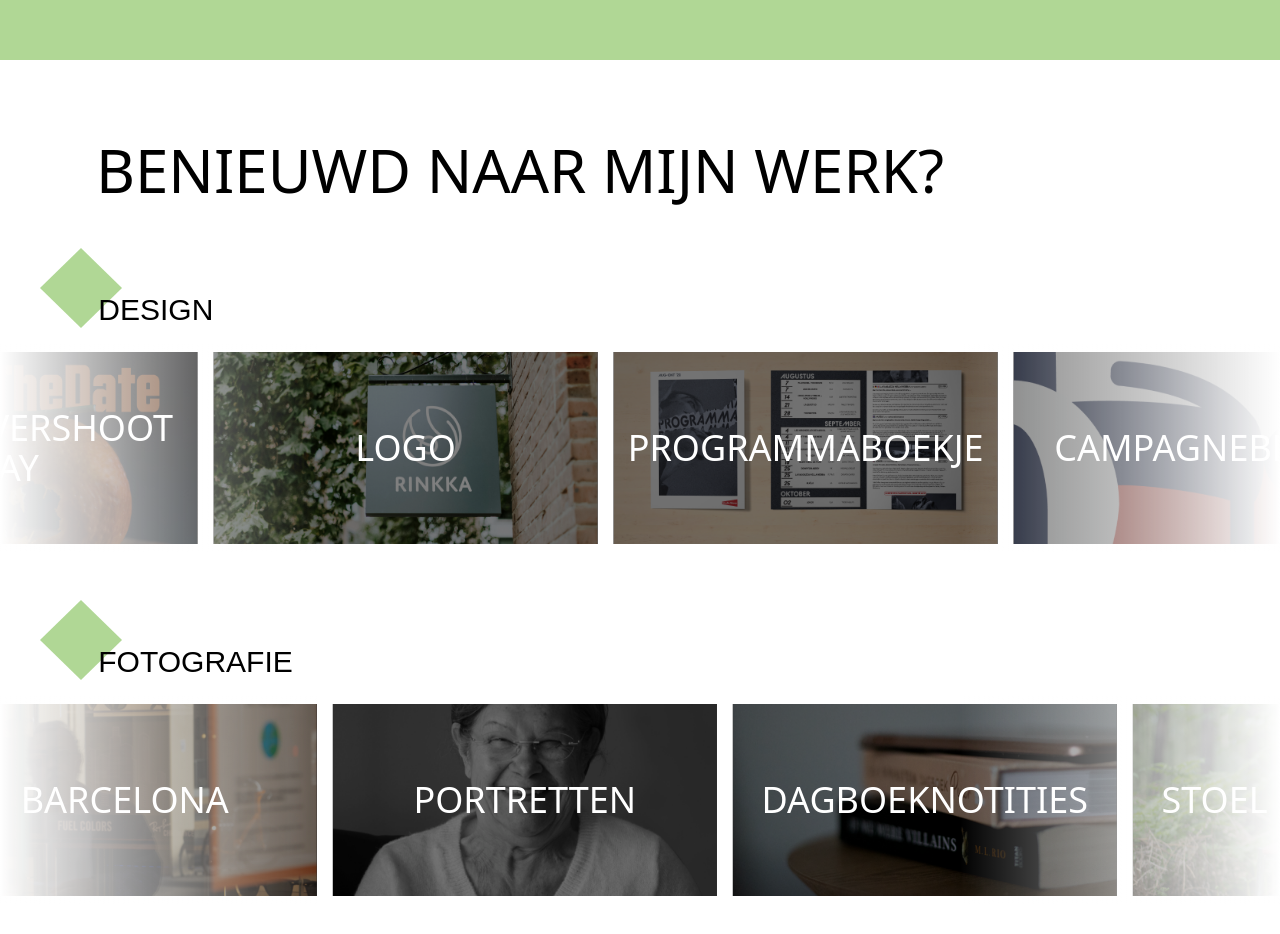
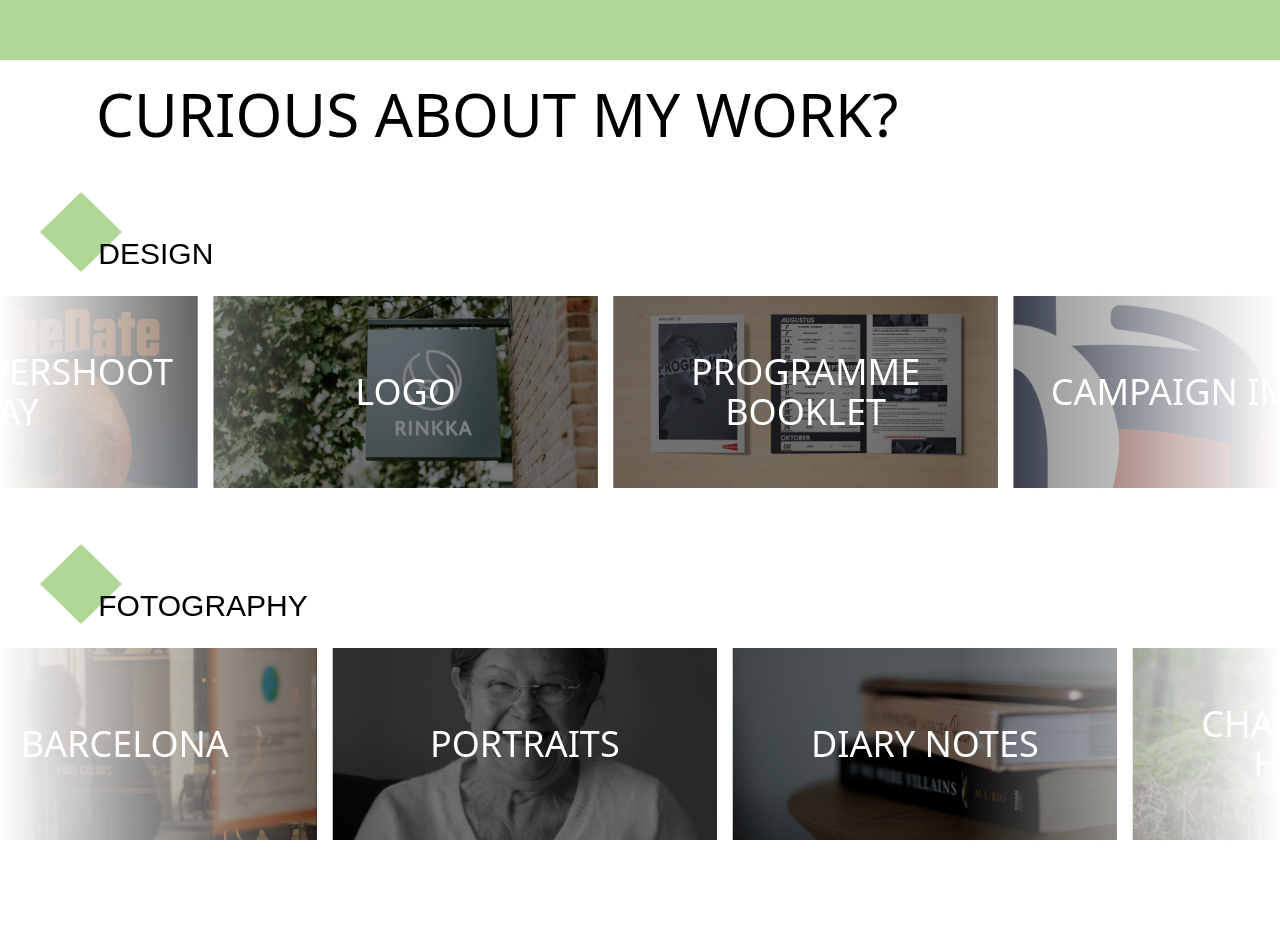
Before and after one commit to Vandammecasper/portfolio-lien, a React (Vite) app in the folder portfolioLien/: page / in a window 1280 px wide. Shown: the part 1540-2474 px from the top of the page. After the commit the page ends 2452 px from the top, so only its background shows below. Built offline with nearby package versions, Linux system fonts and the light colour scheme.

Commit message:
translation to english

```diff
--- a/portfolioLien/src/components/basics/Header/Header.tsx
+++ b/portfolioLien/src/components/basics/Header/Header.tsx
@@ -47,7 +47,7 @@ const Header = ({children}: PropsInterface) => {
             <button onClick={() => navigate('/design')}>DESIGN</button>
           </DockIcon>
           <DockIcon>
-            <button className="ml-9" onClick={() => navigate('/fotografie')}>FOTOGRAFIE</button>
+            <button className="ml-9" onClick={() => navigate('/fotografie')}>FOTOGRAPHY</button>
           </DockIcon>
         </Dock>
       </div>
@@ -61,7 +61,7 @@ const Header = ({children}: PropsInterface) => {
         <img onClick={toggleMenu} src="/close.svg" alt="" className="absolute top-8 right-8 h-12"/>
         <button onClick={() => {navigate('/'); toggleMenu()}} className={`text-4xl font-ivyMode font-bold text-white ${menuOpen ? 'opacity-100 -translate-y-8' : 'opacity-0 translate-y-0'} transition duration-200 ease-in-out delay-300`}>HOME</button>
         <button onClick={() => {navigate('/design'); toggleMenu()}} className={`text-4xl font-ivyMode font-bold text-white ${menuOpen ? 'opacity-100 -translate-y-8' : 'opacity-0 translate-y-0'} transition duration-200 ease-in-out delay-500`}>DESIGN</button>
-        <button onClick={() => {navigate('/fotografie'); toggleMenu()}} className={`text-4xl font-ivyMode font-bold text-white ${menuOpen ? 'opacity-100 -translate-y-8' : 'opacity-0 translate-y-0'} transition duration-200 ease-in-out delay-700`}>FOTOGRAFIE</button>
+        <button onClick={() => {navigate('/fotografie'); toggleMenu()}} className={`text-4xl font-ivyMode font-bold text-white ${menuOpen ? 'opacity-100 -translate-y-8' : 'opacity-0 translate-y-0'} transition duration-200 ease-in-out delay-700`}>FOTOGRAPHY</button>
         <div className={`flex gap-8 items-center ${menuOpen ? 'opacity-100 -translate-y-8' : 'opacity-0 translate-y-0'} transition duration-200 ease-in-out delay-1000`}>
           <a href="https://www.linkedin.com/in/lien-van-den-abbeele/">
             <img src="/linkedin.png" alt="" className="h-6"/>
--- a/portfolioLien/src/components/pages/Home/Home.tsx
+++ b/portfolioLien/src/components/pages/Home/Home.tsx
@@ -14,23 +14,23 @@ const Home = () => {
     <Header>
       <div className="w-screen h-screen -mt-16 grid justify-items-center text-left">
         <div className="leading-tight place-self-center w-4/5 sm:w-2/3 ml-6 sm:ml-28 lg:ml-64">
-          <h1 className="text-primary text-start text-8xl md:text-9xl lg:text-10xl xl:text-11xl 2xl:text-12xl font-ivyMode font-bold -ml-2 sm:-ml-3">Hallo,</h1>
-          <TypingAnimation className="text-xl sm:text-2xl md:text-3xl lg:text-4xl xl:text-5xl 2xl:text-6xl font-ivyMode font-thin text-start mt-4" text="IK BEN LIEN VAN DEN ABBEELE"/>
+          <h1 className="text-primary text-start text-8xl md:text-9xl lg:text-10xl xl:text-11xl 2xl:text-12xl font-ivyMode font-bold -ml-2 sm:-ml-3">Hello,</h1>
+          <TypingAnimation className="text-xl sm:text-2xl md:text-3xl lg:text-4xl xl:text-5xl 2xl:text-6xl font-ivyMode font-thin text-start mt-4" text="I AM LIEN VAN DEN ABBEELE"/>
         </div>
         {/* <img src="/double_arrow.svg" alt="" className="absolute bottom-4 animate-bounce place-self-center" /> */}
       </div>
       <img src="/portfolio_icon_green.svg" alt="" className="absolute h-64 sm:h-80 lg:h-96 -ml-24 sm:-ml-32 -mt-28 sm:-mt-44 lg:-mt-52 -z-10" />
       <div className="w-screen bg-primary mt-24 overflow-hidden md:flex md:p-40 px-8 md:pr-12 lg:pr-20 xl:pr-56 py-8 2xl:py-48">
-        <h1 className="text-white text-7xl sm:text-8xl md:text-9xl lg:text-9xl font-ivyMode font-black sm:font-bold md:-rotate-90 text-nowrap z-10 md:-ml-40 lg:-ml-48 xl:-ml-64 2xl:-ml-60">Over mij</h1>
-        <div className="md:-ml-80 lg:-ml-64 xl:-ml-40 2xl:-ml-68 2xl:self-center max-md:pb-16">
-          <p className="sm:text-lg lg:text-xl 2xl:text-2xl mt-6 lg:-mt-16">Ik ben een 21 jarige <span className="font-bold">cross-media studente</span> aan de Arteveldehogeschool. Ik koos voor de afstudeerrichting ‘<span className="font-bold">Photo design</span>’. In deze afstudeerrichting fotograferen wij zelf alle foto’s die we in onze ontwerpen gebruiken. De keuze voor Photo design was voor mij vanzelfsprekend, omdat ik sinds jongs af aan altijd al een grote interesse heb gehad voor fotografie.</p>
-          <p className="sm:text-lg lg:text-xl 2xl:text-2xl mt-3 sm:mt-4 lg:mt-8">In mijn opleiding krijgen we een goede variatie aan opdrachten. Dit gaat van het uitwerken van een hele reclamecampagne tot het ontwerpen van een vinyl plaat. We hebben leren werken met verschillende programma’s zoals de <span className="font-bold">adobe software</span>: Illustrator, Photoshop, Lightroom en InDesign. Voor het designen van websites gebruikten we <span className="font-bold">Figma</span>.</p>
-          <p className="sm:text-lg lg:text-xl 2xl:text-2xl mt-3 sm:mt-4 lg:mt-8 max-sm:pr-0 max-lg:pr-24 max-xl:pr-40 max-2xl:pr-40 2xl:pr-44">In mijn vrije tijd ben ik ook vaak te vinden met mijn camera in de hand of op het hockeyveld.</p>
+        <h1 className="text-white text-5xl sm:text-7xl md:text-8xl lg:text-8xl xl:text-7xl 2xl:text-8xl font-ivyMode font-black sm:font-bold md:-rotate-90 text-nowrap z-10 md:-ml-40 lg:-ml-48 xl:-ml-56 2xl:-ml-60">ABOUT ME</h1>
+        <div className="md:-ml-80 lg:-ml-56 xl:-ml-40 2xl:-ml-68 2xl:self-center max-md:pb-16">
+          <p className="sm:text-lg lg:text-xl 2xl:text-2xl mt-6 lg:-mt-16">I am a 21-year-old <span className="font-bold">cross-media student</span> at Artevelde. I chose the specialisation ‘<span className="font-bold">Photo design</span>’. In this specialisation, we take all the photographs we use in our designs ourselves. The choice of Photo Design was an obvious one for me, as I have always had a strong interest in photography from a young age.</p>
+          <p className="sm:text-lg lg:text-xl 2xl:text-2xl mt-3 sm:mt-4 lg:mt-8">In my course, we receive a good variety of assignments. These range from developing an entire advertising campaign to designing a vinyl record. We have learned to work with various programmes, such as <span className="font-bold">Adobe software</span>: Illustrator, Photoshop, Lightroom, and InDesign. For designing websites, we used <span className="font-bold">Figma</span>.</p>
+          <p className="sm:text-lg lg:text-xl 2xl:text-2xl mt-3 sm:mt-4 lg:mt-8 max-sm:pr-0 max-lg:pr-24 max-xl:pr-40 max-2xl:pr-40 2xl:pr-44">In my free time, I can often be found with my camera in hand or on the hockey pitch.</p>
         </div>
-      <img src="/portfolio_icon_white2.svg" alt="" className="absolute max-sm:h-48 max-lg:h-56 max-xl:h-72 right-0 -mt-32 md:mt-100 lg:mt-80 xl:mt-32 2xl:mt-32"/>
+      <img src="/portfolio_icon_white2.svg" alt="" className="absolute max-sm:h-48 max-lg:h-56 max-xl:h-72 right-0 -mt-20 md:mt-100 lg:mt-64 xl:mt-24 2xl:mt-32"/>
       </div>
       <div className="mt-32 overflow-hidden">
-        <h2 className="ml-10 lg:ml-24 text-xl sm:text-4xl max-sm:pr-10 md:text-5xl xl:text-6xl">BENIEUWD NAAR MIJN WERK?</h2>
+        <h2 className="ml-10 lg:ml-24 text-xl sm:text-4xl max-sm:pr-10 md:text-5xl xl:text-6xl">CURIOUS ABOUT MY WORK?</h2>
         <button onClick={() => {navigate('/design')}} className="flex mt-12 ml-10 items-end">
           <img src="/portfolio_icon_green.svg" alt="" className="h-12 sm:h-16 md:h-20" />
           <h3 className="text-xl sm:text-2xl md:text-3xl font-ivyMode max-sm:-mb-0.5 -ml-4 sm:-ml-6 transition ease-in-out delay-100 duration-300 hover:-translate-y-3 hover:sm:-translate-y-4 hover:scale-110 hover:-translate-x-3 hover:sm:-translate-x-4">DESIGN</h3>
@@ -46,7 +46,7 @@ const Home = () => {
         </div>
         <button onClick={() => {navigate('/fotografie')}} className="flex mt-12 ml-10 items-end">
           <img src="/portfolio_icon_green.svg" alt="" className="h-12 sm:h-16 md:h-20" />
-          <h3 className="text-xl sm:text-2xl md:text-3xl font-ivyMode max-sm:-mb-0.5 -ml-4 sm:-ml-6 transition ease-in-out delay-100 duration-300 hover:-translate-y-4 hover:scale-110 hover:-translate-x-4">FOTOGRAFIE</h3>
+          <h3 className="text-xl sm:text-2xl md:text-3xl font-ivyMode max-sm:-mb-0.5 -ml-4 sm:-ml-6 transition ease-in-out delay-100 duration-300 hover:-translate-y-4 hover:scale-110 hover:-translate-x-4">FOTOGRAPHY</h3>
         </button>
         <div className="relative flex mt-4 w-full flex-col items-center justify-center overflow-hidden bg-background">
           <Marquee pauseOnHover className="[--duration:20s]">
--- a/portfolioLien/src/components/pages/HorizontalDetail/HorizontalDetail.tsx
+++ b/portfolioLien/src/components/pages/HorizontalDetail/HorizontalDetail.tsx
@@ -125,7 +125,7 @@ const HorizontalDetail = () => {
                       hover:bg-grey transition-colors duration-300"
           >
             <img src="/arrow_left.svg" alt="" className="h-6 sm:h-8 -ml-2"/>
-            <p className="max-sm:text-sm">TERUGKEREN</p>
+            <p className="max-sm:text-sm">GO BACK</p>
           </button>
         </div>
         <div className="px-10 sm:px-20 md:px-28 xl:pr-80 mt-28 gap-20 mb-8 2xl:mb-16">
@@ -146,7 +146,7 @@ const HorizontalDetail = () => {
         <div className="w-screen absolute pl-10 sm:pl-20 md:pl-28 -mt-14 sm:-mt-16">
           <button onClick={handleGoBack} className="flex items-center justify-center gap-0 sm:gap-1 p-0.5 px-3 border-4 border-primary rounded-full">
             <img src="/arrow_left.svg" alt="" className="h-6 sm:h-8 -ml-2"/>
-            <p className="max-sm:text-sm">Terugkeren</p>
+            <p className="max-sm:text-sm">GO BACK</p>
           </button>
         </div>
         <div className="px-10 sm:px-20 md:px-28 xl:pr-80 mt-20 gap-20 mb-8 2xl:mb-16">
--- a/portfolioLien/src/components/pages/Projecten/Projecten.tsx
+++ b/portfolioLien/src/components/pages/Projecten/Projecten.tsx
@@ -32,7 +32,7 @@ const Projecten = () => {
   } else if (title === "FOTOGRAFIE") {
     return (
       <Header>
-        <h1 className="text-4xl sm:text-5xl md:text-6xl font-ivyMode text-black mt-20 ml-8 lg:ml-20">FOTOGRAFIE</h1>
+        <h1 className="text-4xl sm:text-5xl md:text-6xl font-ivyMode text-black mt-20 ml-8 lg:ml-20">FOTOGRAPHY</h1>
         <img src="/portfolio_icon_green.svg" alt="" className="absolute h-96 -ml-40 mt-64 -z-20"/>
         <div className="grid max-sm:w-screen max-sm:justify-items-center sm:grid-cols-2 lg:grid-cols-3 sm:mx-8 lg:mx-20 mt-8 sm:mt-16 md:mt-20 gap-6 sm:gap-10">
           {photos.photos.map((photo) => (
--- a/portfolioLien/src/utils/data/designs.json
+++ b/portfolioLien/src/utils/data/designs.json
@@ -8,7 +8,7 @@
       "projects": "/move_the_date_design.png",
       "details": "/CMO2-E_VandenAbbeeleLien_opdracht1.jpg",
       "align": "vertical",
-      "description": "De opdracht was om een poster te maken over Earth Overshoot Day aan de hand van zelf getrokken foto's. Ik wou een poster ontwerpen die aandacht trok zodat mensen dichter zouden komen kijken. Ik kwam met het idee om een manderijn uit te hollen en te fotograferen met een gat erin. Dit als symbool voor onze aarde, die zonder grondstoffen in de toekomst ook een leeg gat zou zijn."
+      "description": "The assignment was to create a poster about Earth Overshoot Day using self-taken photographs. I wanted to design a poster that would catch people's attention and encourage them to take a closer look. I came up with the idea of hollowing out a mandarin and photographing it with a hole in it. This symbolises our Earth, which could also be an empty shell without resources in the future."
     },
     {
       "number": "2",
@@ -22,12 +22,12 @@
         "/Mockup_briefpapier_en_naamkaartje.jpg"
       ],
       "align": "horizontal",
-      "description": "Bij deze opdracht was het de bedoeling om een logo te ontwerpen voor een bedrijf en een naam die we uit een beperkte lijst moesten selecteren. Ik koos voor de naam Rinkka voor een tapasbar. In het logo zie je een versimpelde versie van een olijftak, dit omdat olijven iets typisch zijn voor de spaanse keuken en dus vaak ook te vinden zijn in tapasbarren."
+      "description": "The task was to design a logo for a company and choose a name from a limited list. I selected the name Rinkka for a tapas bar. The logo features a simplified version of an olive branch, as olives are a signature element of Spanish cuisine and are often found in tapas bars."
     },
     {
       "number": "4",
       "type": "design",
-      "name": "PROGRAMMABOEKJE",
+      "name": "PROGRAMME BOOKLET",
       "roulette": "/programmaboekje_roulette.png",
       "projects": "/programmaboekje_design.png",
       "details": "/programmaboekje.png",
@@ -42,17 +42,17 @@
         "/Opdrachtenbroekje8.jpg"
       ],
       "align": "vertical",
-      "description": "Bij deze opdracht moesten we de layout van een folder voorzien voor het programma van de studioskoop. Ik koos ervoor om met een grijs paarse donkere tint te werken in combinatie met fel rood voor de accenten."
+      "description": "For this assignment, we had to design the layout of a brochure for the studio shop programme. I chose to work with a dark grey-purple shade combined with bright red for the accents."
     },
     {
       "number": "5",
       "type": "design",
-      "name": "CAMPAGNEBEELD",
+      "name": "CAMPAIGN IMAGE",
       "roulette": "/campagnebeeld_roulette.png",
       "projects": "/campagnebeeld_design.png",
       "details": "/campagnebeeld.png",
       "align": "vertical",
-      "description": "Bij deze opdracht moesten we een campagnebeeld ontwerpen voor een sportevenment. Ik koos ervoor om een campagnebeeld te maken voor de 'World cup Horseball'. Ik heb gewerkt met de kleuren van de franse vlag aangezien het evenement plaats vond in Frankrijk. Verder wou ik een zeer clean beeld en koos ik ervoor om de illustratie zo simpel mogelijk te houden."
+      "description": "For this assignment, we had to design a campaign image for a sports event. I chose to create a campaign image for the 'World Cup Horseball'. I worked with the colours of the French flag as the event took place in France. Additionally, I wanted a very clean image and decided to keep the illustration as simple as possible."
     },
     {
       "number": "3",
@@ -68,7 +68,7 @@
         "/Binnenhoes_voorkant_copy.png"
       ],
       "align": "vertical",
-      "description": "Bij deze opdracht was het de bedoeling om een plaat te ontwerpen voor een opgegeven album van een artiest. Dit gaat zowel over de buitenhoes, binnenhoes als het label."
+      "description": "For this assignment, the aim was to design a cover for a given album by an artist. This includes both the outer sleeve, the inner sleeve, and the label."
     },
     {
       "number": "1",
@@ -78,12 +78,12 @@
       "projects": "/filmposter_design.png",
       "details": "/filmposter.png",
       "align": "vertical",
-      "description": "Bij deze opdracht moesten we een filmposter maken over een film van Tim Burton. Ik koos voor de film 'Miss Peregrine's home for peculair childeren'. Op de poster zie je de schoenen van het personage Emma Bloom, deze draagt ze zodat ze niet zou wegvliegen omdat ze zo licht is."
+      "description": "For this assignment, we had to create a movie poster for a Tim Burton film. I chose the film 'Miss Peregrine's Home for Peculiar Children.' On the poster, you can see the shoes of the character Emma Bloom, which she wears so she doesn't float away because she's so light."
     },
     {
       "number": "6",
       "type": "design",
-      "name": "BOEKCOVERS",
+      "name": "BOOK COVERS",
       "roulette": "/boekcovers_roulette.png",
       "projects": "/boekcovers_design.png",
       "details": "/boekcovers.png",
@@ -93,7 +93,7 @@
         "/Labyrintrenner.png"
       ],
       "align": "horizontal",
-      "description": "In deze opdracht was het de bedoeling om een reeks van 3 typografische boekcovers te ontwerpen. Ik koos voor de titels 'Een weeffout in onze sterren', 'Spotgaai' en 'De labyrint renner'. Bij 'Een weeffout in onze sterren' hebt ik de letters van 'sterren' in elkaar verweven en een R gespiegeld. Bij 'Spotgaai' heb ik ervoor gezorgd dat er een visuele spot komt in het midden van het boek door de letters van 'spot' steeds kleiner te maken en de A's van 'gaai' naar het midden te richten. Bij 'De labyrint renner' heb ik een labyrint in de N getekend."
+      "description": "In this project, the aim was to design a series of three typographic book covers. I chose the titles 'The Fault in Our Stars', 'Mockingjay', and 'The Maze Runner'. For 'The Fault in Our Stars', I wove the letters of 'stars' together and mirrored an R. For 'Mockingjay', I created a visual focus in the middle of the book by making the letters of 'mock' progressively smaller and directing the A's of 'jay' towards the centre. For 'The Maze Runner', I drew a maze inside the N."
     }
   ]
 }
--- a/portfolioLien/src/utils/data/photos.json
+++ b/portfolioLien/src/utils/data/photos.json
@@ -23,12 +23,12 @@
         "/Barcelona_VandenAbbeeleLien_20230324_19-23.png"
       ],
       "align": "horizontal",
-      "description": "Tijdens onze studiereis naar Barcelona moesten we foto's trekken over de stad in weerspiegelingen of door ramen."
+      "description": "During our study trip to Barcelona, we had to take photos in the city reflected in surfaces or through windows."
     },
     {
       "number": "2",
       "type": "photo",
-      "name": "PORTRETTEN",
+      "name": "PORTRAITS",
       "roulette": "/portretten_roulette.png",
       "projects": "/portretten_fotografie.png",
       "details": "/portretten.png",
@@ -38,12 +38,12 @@
         "/F06_VandenAbbeeleLien_20230413_17-12.jpg"
       ],
       "align": "vertical",
-      "description": "We moesten 3 portretten trekken, waarvan 1 zwart-wit."
+      "description": "We had to take three portraits, one of which had to be in black and white."
     },
     {
       "number": "3",
       "type": "photo",
-      "name": "DAGBOEKNOTITIES",
+      "name": "DIARY NOTES",
       "roulette": "/dagboeknotities_roulette.png",
       "projects": "/dagboeknotities_fotografie.png",
       "details": "/dagboeknotities.png",
@@ -70,17 +70,17 @@
         "/LF01_VandenAbbeeleLien_20230529_29-13.jpg"
       ],
       "align": "horizontal",
-      "description": "Gedurende het gehele semester moesten we foto's trekken in ons dagdagelijkse leven. Op het einde van het semester moesten we hier 20 foto's uitkiezen."
+      "description": "Throughout the entire semester, we had to take photos of our daily lives. At the end of the semester, we had to select 20 photos from these."
     },
     {
       "number": "4",
       "type": "photo",
-      "name": "STOEL UIT HABITAT",
+      "name": "CHAIR OUT OF HABITAT",
       "roulette": "/stoeluithabitat_roulette.png",
       "projects": "/stoeluithabitat_fotografie.png",
       "details": "/stoeluithabitat.png",
       "align": "vertical",
-      "description": "We moesten een stoel uit zijn habitat halen en fotograferen."
+      "description": "We had to take a chair out of its natural habitat and photograph it."
     },
     {
       "number": "5",
@@ -90,17 +90,17 @@
       "projects": "/studioportret_fotografie.png",
       "details": "/studioportret.png",
       "align": "vertical",
-      "description": "We moesten een bestaand portret nabootsen in de fotostudio."
+      "description": "We had to replicate an existing portrait in the photo studio."
     },
     {
       "number": "6",
       "type": "photo",
-      "name": "COMPOSITIE EITJES",
+      "name": "COMPOSITION OF EGGS",
       "roulette": "/eitjes_roulette.png",
       "projects": "/eitjes_fotografie.png",
       "details": "/eitjes.png",
       "align": "horizontal",
-      "description": "We moesten een compositie van enkele eitjes fotograferen voor een schoolopdracht."
+      "description": "We had to photograph a composition of a few eggs for a school assignment."
     }
   ]
 }
```
